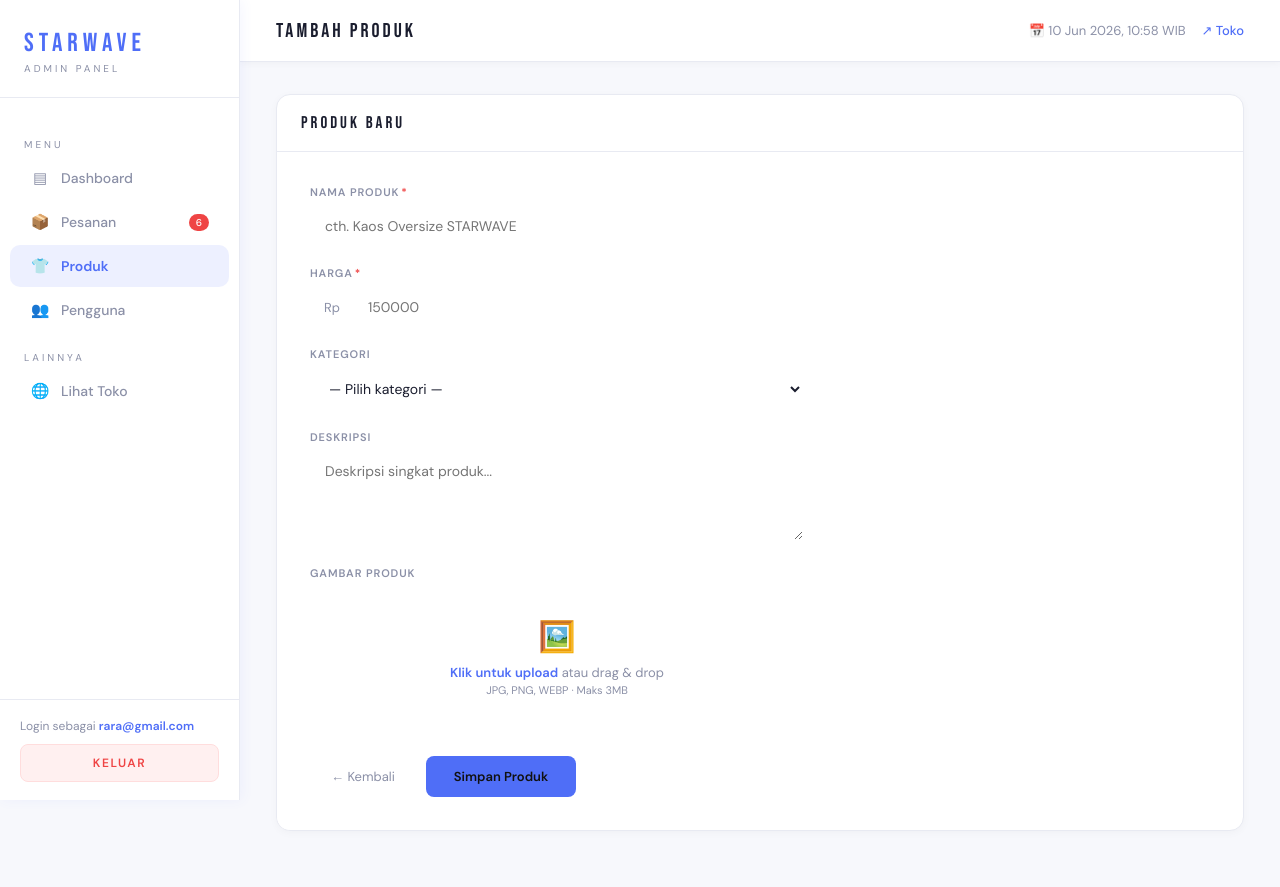
After one commit to andreacorinaaa/Starwave, a PHP site: page /admin/tambah_produk.php in a window 1280 px wide. The commit adds this page. Run offline with PHP 8.4, Linux system fonts and the light colour scheme; a user stored in the database is signed in; data comes from the database, SQL or seed files in the repository.

Commit message:
progress 13

```diff
--- a/admin/admin.css
+++ b/admin/admin.css
@@ -555,3 +555,19 @@ td {
     .stats-grid { grid-template-columns: 1fr 1fr; }
     .content { padding: 20px; }
 }
+
+.btn-tambah {
+        display: flex;
+        align-items: center;
+        gap: 6px;
+        padding: 8px 16px;
+        background: var(--accent, #e5c97e);
+        color: #111;
+        border-radius: 8px;
+        font-family: 'DM Sans', sans-serif;
+        font-size: 12px;
+        font-weight: 600;
+        text-decoration: none;
+        transition: opacity .15s;
+    }
+    .btn-tambah:hover { opacity: .85; }
--- /dev/null
+++ b/admin/tambah_produk.php
@@ -0,0 +1,402 @@
+<?php
+require 'auth_check.php';
+
+$pending_orders = mysqli_fetch_assoc(mysqli_query($conn, "SELECT COUNT(*) as n FROM orders WHERE status='pending_payment' OR status='pending'"))['n'] ?? 0;
+
+$success = '';
+$error   = '';
+
+if ($_SERVER['REQUEST_METHOD'] === 'POST') {
+    $nama_produk = trim($_POST['nama_produk'] ?? '');
+    $harga       = (int)($_POST['harga'] ?? 0);
+    $kategori    = trim($_POST['kategori'] ?? '');
+    $deskripsi   = trim($_POST['deskripsi'] ?? '');
+
+    if ($nama_produk === '') {
+        $error = 'Nama produk wajib diisi.';
+    } elseif ($harga <= 0) {
+        $error = 'Harga harus lebih dari 0.';
+    } else {
+        // Upload gambar
+        $gambar_path = '';
+        if (!empty($_FILES['gambar']['name'])) {
+            $allowed = ['image/jpeg', 'image/png', 'image/webp'];
+            $ftype   = mime_content_type($_FILES['gambar']['tmp_name']);
+
+            if (!in_array($ftype, $allowed)) {
+                $error = 'Format gambar tidak didukung (gunakan JPG/PNG/WEBP).';
+            } elseif ($_FILES['gambar']['size'] > 3 * 1024 * 1024) {
+                $error = 'Ukuran gambar maksimal 3MB.';
+            } else {
+                $ext        = pathinfo($_FILES['gambar']['name'], PATHINFO_EXTENSION);
+                $filename   = 'produk_' . time() . '_' . bin2hex(random_bytes(4)) . '.' . $ext;
+                $upload_dir = __DIR__ . '/../asset/';
+
+                if (!is_dir($upload_dir)) mkdir($upload_dir, 0755, true);
+
+                if (!move_uploaded_file($_FILES['gambar']['tmp_name'], $upload_dir . $filename)) {
+                    $error = 'Gagal mengupload gambar.';
+                } else {
+                    $gambar_path = 'asset/' . $filename;
+                }
+            }
+        }
+
+        if (!$error) {
+            $stmt = $conn->prepare("INSERT INTO produk (nama_produk, harga, gambar, deskripsi, kategori) VALUES (?, ?, ?, ?, ?)");
+            $stmt->bind_param("sisss", $nama_produk, $harga, $gambar_path, $deskripsi, $kategori);
+
+            if ($stmt->execute()) {
+                $success = 'Produk berhasil ditambahkan!';
+                // Kosongkan nilai form setelah berhasil
+                $nama_produk = $harga = $kategori = $deskripsi = '';
+            } else {
+                $error = 'Gagal menyimpan ke database.';
+            }
+            $stmt->close();
+        }
+    }
+}
+?>
+<!DOCTYPE html>
+<html lang="id">
+<head>
+    <meta charset="UTF-8">
+    <meta name="viewport" content="width=device-width, initial-scale=1.0">
+    <title>Tambah Produk — STARWAVE Admin</title>
+    <link href="https://fonts.googleapis.com/css2?family=Bebas+Neue&family=DM+Sans:wght@300;400;500;600&display=swap" rel="stylesheet">
+    <link rel="stylesheet" href="admin.css">
+    <style>
+        .form-card {
+            background: var(--surface, #1a1a1a);
+            border: 1px solid rgba(255,255,255,.08);
+            border-radius: 12px;
+            padding: 32px;
+            max-width: 560px;
+        }
+
+        .form-group {
+            margin-bottom: 20px;
+        }
+        .form-label {
+            display: block;
+            font-size: 11px;
+            font-weight: 600;
+            letter-spacing: .08em;
+            text-transform: uppercase;
+            color: var(--muted, #888);
+            margin-bottom: 7px;
+        }
+        .form-label span.req { color: #ef4444; margin-left: 2px; }
+
+        .form-input,
+        .form-select,
+        .form-textarea {
+            width: 100%;
+            background: rgba(255,255,255,.05);
+            border: 1px solid rgba(255,255,255,.1);
+            border-radius: 8px;
+            color: var(--text, #fff);
+            font-family: 'DM Sans', sans-serif;
+            font-size: 14px;
+            padding: 10px 14px;
+            outline: none;
+            transition: border-color .2s;
+            box-sizing: border-box;
+        }
+        .form-input:focus,
+        .form-select:focus,
+        .form-textarea:focus {
+            border-color: var(--accent, #e5c97e);
+        }
+        .form-textarea { resize: vertical; min-height: 90px; }
+        .form-select option { background: #1a1a1a; }
+
+        .input-prefix {
+            display: flex;
+            align-items: center;
+            background: rgba(255,255,255,.05);
+            border: 1px solid rgba(255,255,255,.1);
+            border-radius: 8px;
+            overflow: hidden;
+            transition: border-color .2s;
+        }
+        .input-prefix:focus-within { border-color: var(--accent, #e5c97e); }
+        .input-prefix-label {
+            padding: 10px 13px;
+            font-size: 13px;
+            color: var(--muted, #888);
+            border-right: 1px solid rgba(255,255,255,.08);
+            white-space: nowrap;
+        }
+        .input-prefix .form-input {
+            border: none;
+            border-radius: 0;
+            background: transparent;
+        }
+        .input-prefix .form-input:focus { border-color: transparent; }
+
+        /* Upload gambar */
+        .upload-area {
+            border: 2px dashed rgba(255,255,255,.15);
+            border-radius: 8px;
+            padding: 28px;
+            text-align: center;
+            cursor: pointer;
+            transition: border-color .2s, background .2s;
+            position: relative;
+        }
+        .upload-area:hover, .upload-area.dragover {
+            border-color: var(--accent, #e5c97e);
+            background: rgba(229,201,126,.04);
+        }
+        .upload-area input[type="file"] {
+            position: absolute;
+            inset: 0;
+            opacity: 0;
+            cursor: pointer;
+            width: 100%;
+            height: 100%;
+        }
+        .upload-icon { font-size: 30px; margin-bottom: 8px; }
+        .upload-text { font-size: 13px; color: var(--muted, #888); }
+        .upload-text strong { color: var(--accent, #e5c97e); }
+        .upload-preview {
+            display: none;
+            width: 100%;
+            max-height: 180px;
+            object-fit: cover;
+            border-radius: 6px;
+            margin-top: 12px;
+        }
+
+        /* Notif */
+        .alert {
+            padding: 12px 16px;
+            border-radius: 8px;
+            font-size: 13px;
+            margin-bottom: 24px;
+            display: flex;
+            align-items: center;
+            gap: 10px;
+        }
+        .alert-success {
+            background: rgba(34,197,94,.1);
+            border: 1px solid rgba(34,197,94,.3);
+            color: #4ade80;
+        }
+        .alert-error {
+            background: rgba(239,68,68,.1);
+            border: 1px solid rgba(239,68,68,.3);
+            color: #f87171;
+        }
+
+        /* Tombol aksi */
+        .form-actions {
+            display: flex;
+            gap: 10px;
+            margin-top: 28px;
+        }
+        .btn-simpan {
+            padding: 11px 28px;
+            background: var(--accent, #e5c97e);
+            color: #111;
+            border: none;
+            border-radius: 8px;
+            font-family: 'DM Sans', sans-serif;
+            font-size: 13px;
+            font-weight: 600;
+            cursor: pointer;
+            transition: opacity .15s;
+        }
+        .btn-simpan:hover { opacity: .85; }
+        .btn-kembali {
+            padding: 11px 20px;
+            background: none;
+            color: var(--muted, #888);
+            border: 1px solid rgba(255,255,255,.12);
+            border-radius: 8px;
+            font-family: 'DM Sans', sans-serif;
+            font-size: 13px;
+            cursor: pointer;
+            text-decoration: none;
+            display: inline-flex;
+            align-items: center;
+            gap: 6px;
+            transition: background .15s, color .15s;
+        }
+        .btn-kembali:hover { background: rgba(255,255,255,.06); color: #fff; }
+    </style>
+</head>
+<body>
+
+<aside class="sidebar">
+    <div class="sidebar-brand">
+        <div class="brand-name">STARWAVE</div>
+        <div class="brand-label">Admin Panel</div>
+    </div>
+    <nav class="sidebar-nav">
+        <div class="nav-section">Menu</div>
+        <a class="nav-item" href="dashboard.php"><span class="icon">▤</span> Dashboard</a>
+        <a class="nav-item" href="pesanan.php">
+            <span class="icon">📦</span> Pesanan
+            <?php if ($pending_orders > 0): ?>
+                <span style="margin-left:auto;background:#ef4444;color:#fff;font-size:10px;padding:2px 7px;border-radius:10px;"><?= $pending_orders ?></span>
+            <?php endif; ?>
+        </a>
+        <a class="nav-item active" href="produk.php"><span class="icon">👕</span> Produk</a>
+        <a class="nav-item" href="pengguna.php"><span class="icon">👥</span> Pengguna</a>
+        <div class="nav-section">Lainnya</div>
+        <a class="nav-item" href="../index.php" target="_blank"><span class="icon">🌐</span> Lihat Toko</a>
+    </nav>
+    <div class="sidebar-footer">
+        <div class="admin-badge">Login sebagai <span><?= htmlspecialchars($_SESSION['admin']) ?></span></div>
+        <a href="../masuk/logout.php" class="btn-logout">Keluar</a>
+    </div>
+</aside>
+
+<div class="main">
+    <div class="topbar">
+        <div class="topbar-title">TAMBAH PRODUK</div>
+        <div class="topbar-right">
+            <span>📅 <?= date('d M Y, H:i') ?> WIB</span>
+            <a href="../index.php" target="_blank">↗ Toko</a>
+        </div>
+    </div>
+
+    <div class="content">
+        <div class="section">
+            <div class="section-header">
+                <div class="section-title">PRODUK BARU</div>
+            </div>
+
+            <div class="form-card">
+
+                <?php if ($success): ?>
+                <div class="alert alert-success">
+                    ✓ <?= htmlspecialchars($success) ?>
+                    <a href="produk.php" style="margin-left:auto;color:inherit;font-size:12px;">← Lihat semua produk</a>
+                </div>
+                <?php endif; ?>
+
+                <?php if ($error): ?>
+                <div class="alert alert-error">✗ <?= htmlspecialchars($error) ?></div>
+                <?php endif; ?>
+
+                <form method="POST" enctype="multipart/form-data">
+
+                    <!-- Nama Produk -->
+                    <div class="form-group">
+                        <label class="form-label" for="inp-nama">
+                            Nama Produk<span class="req">*</span>
+                        </label>
+                        <input class="form-input" id="inp-nama" name="nama_produk"
+                               type="text"
+                               placeholder="cth. Kaos Oversize STARWAVE"
+                               value="<?= htmlspecialchars($nama_produk ?? '') ?>"
+                               maxlength="255" required>
+                    </div>
+
+                    <!-- Harga -->
+                    <div class="form-group">
+                        <label class="form-label" for="inp-harga">
+                            Harga<span class="req">*</span>
+                        </label>
+                        <div class="input-prefix">
+                            <span class="input-prefix-label">Rp</span>
+                            <input class="form-input" id="inp-harga" name="harga"
+                                   type="number"
+                                   placeholder="150000"
+                                   value="<?= htmlspecialchars($harga ?? '') ?>"
+                                   min="1" required>
+                        </div>
+                    </div>
+
+                    <!-- Kategori -->
+                    <div class="form-group">
+                        <label class="form-label" for="inp-kategori">Kategori</label>
+                        <select class="form-select" id="inp-kategori" name="kategori">
+                            <option value="">— Pilih kategori —</option>
+                            <?php
+                            $kategori_list = ['man','woman','Accessories'];
+                            foreach ($kategori_list as $k):
+                            ?>
+                            <option value="<?= $k ?>" <?= ($kategori ?? '') === $k ? 'selected' : '' ?>>
+                                <?= $k ?>
+                            </option>
+                            <?php endforeach; ?>
+                        </select>
+                    </div>
+
+                    <!-- Deskripsi -->
+                    <div class="form-group">
+                        <label class="form-label" for="inp-deskripsi">Deskripsi</label>
+                        <textarea class="form-textarea" id="inp-deskripsi" name="deskripsi"
+                                  placeholder="Deskripsi singkat produk..."
+                                  rows="3"><?= htmlspecialchars($deskripsi ?? '') ?></textarea>
+                    </div>
+
+                    <!-- Gambar -->
+                    <div class="form-group">
+                        <label class="form-label">Gambar Produk</label>
+                        <div class="upload-area" id="upload-area">
+                            <input type="file" id="inp-gambar" name="gambar"
+                                   accept="image/jpeg,image/png,image/webp">
+                            <div id="upload-placeholder">
+                                <div class="upload-icon">🖼️</div>
+                                <div class="upload-text">
+                                    <strong>Klik untuk upload</strong> atau drag & drop<br>
+                                    <span style="font-size:11px;">JPG, PNG, WEBP · Maks 3MB</span>
+                                </div>
+                            </div>
+                            <img id="img-preview" class="upload-preview" alt="Preview">
+                        </div>
+                    </div>
+
+                    <div class="form-actions">
+                        <a href="produk.php" class="btn-kembali">← Kembali</a>
+                        <button type="submit" class="btn-simpan">Simpan Produk</button>
+                    </div>
+
+                </form>
+            </div>
+        </div>
+    </div>
+</div>
+
+<script>
+const inpGambar         = document.getElementById('inp-gambar');
+const imgPreview        = document.getElementById('img-preview');
+const uploadPlaceholder = document.getElementById('upload-placeholder');
+const uploadArea        = document.getElementById('upload-area');
+
+inpGambar.addEventListener('change', function () {
+    const file = this.files[0];
+    if (!file) return;
+    const reader = new FileReader();
+    reader.onload = e => {
+        imgPreview.src = e.target.result;
+        imgPreview.style.display = 'block';
+        uploadPlaceholder.style.display = 'none';
+    };
+    reader.readAsDataURL(file);
+});
+
+['dragover','dragleave','drop'].forEach(evt => {
+    uploadArea.addEventListener(evt, e => e.preventDefault());
+});
+uploadArea.addEventListener('dragover',  () => uploadArea.classList.add('dragover'));
+uploadArea.addEventListener('dragleave', () => uploadArea.classList.remove('dragover'));
+uploadArea.addEventListener('drop', e => {
+    uploadArea.classList.remove('dragover');
+    const file = e.dataTransfer.files[0];
+    if (file) {
+        const dt = new DataTransfer();
+        dt.items.add(file);
+        inpGambar.files = dt.files;
+        inpGambar.dispatchEvent(new Event('change'));
+    }
+});
+</script>
+</body>
+</html>
```
Also changed, not shown: admin/produk.php (+8 -3 lines), admin/produk_handler.php (added, +70 -0 lines), asset/produk_1781151008_2e5ae6ae.jpg (added).
